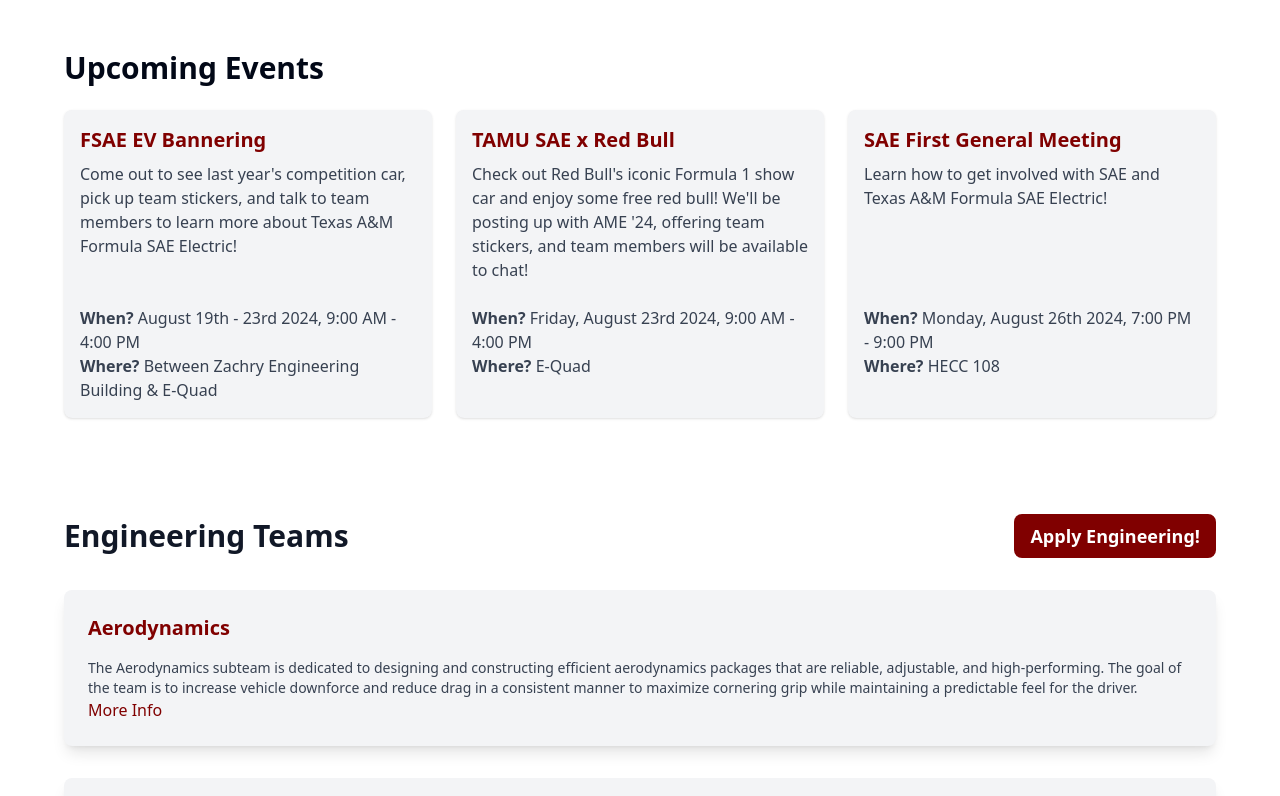
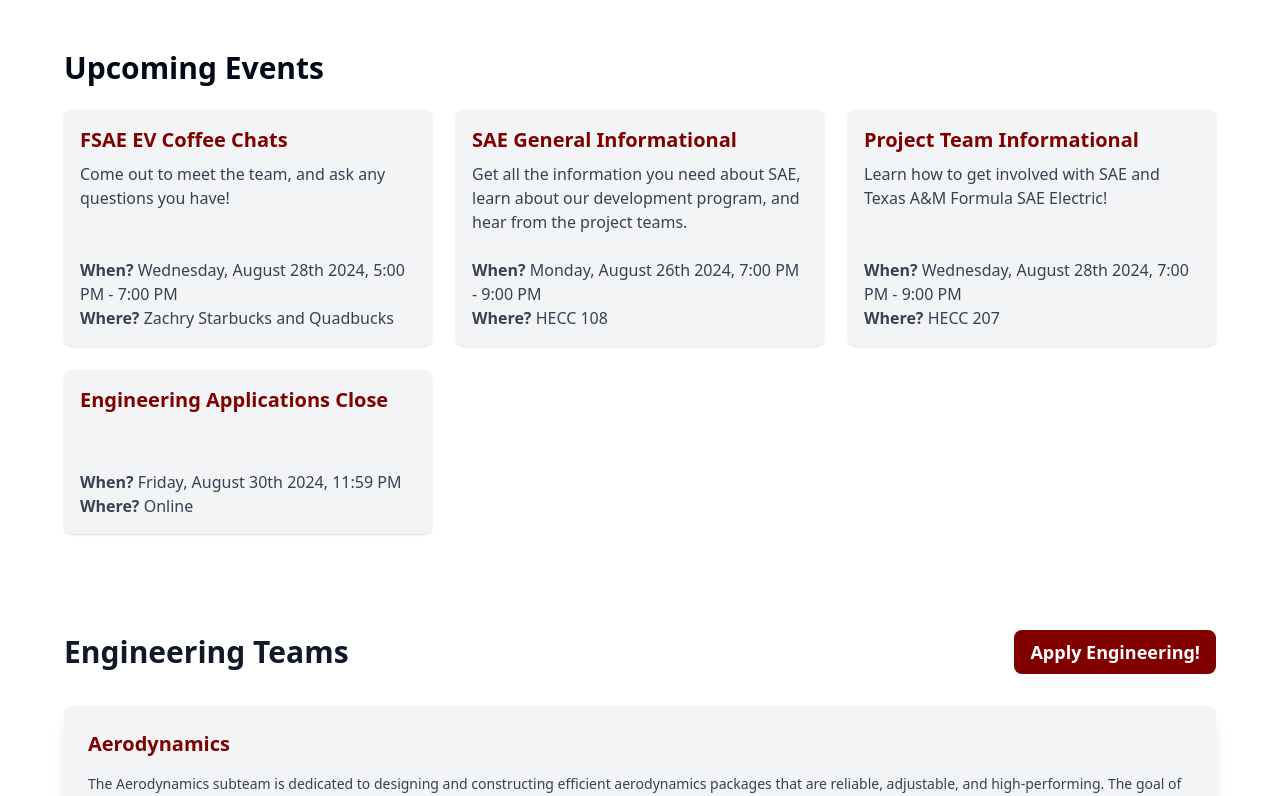
Before and after one commit to tamu-formula-cs/FSAE-EV-Site, a React (Vite) app: page /recruiting in a window 1280 px wide. Shown: the part 1220-2016 px from the top of the page. Built offline with nearby package versions, Linux system fonts and the light colour scheme.

Commit message:
Update recruiting.jsx

```diff
--- a/src/pages/recruiting/recruiting.jsx
+++ b/src/pages/recruiting/recruiting.jsx
@@ -26,7 +26,7 @@ export default function Recruiting() {
                                 href="https://docs.google.com/forms/d/e/1FAIpQLSekwsZ7K0MFScxrIgcgv7Iqhqn1iXJTEEKHOSf_kgs8_tdieg/viewform?usp=sf_link"
                                 target="_blank"
                                 rel="noopener noreferrer"
-                                className="bg-maroon text-white px-6 py-3 rounded-lg text-lg hover:bg-tamu-maroon transition-colors text-center"
+                                className="bg-maroon text-white px-6 py-3 rounded-lg text-lg hover:bg-tamu-maroon transition-colors"
                             >
                                 Apply Engineering! (Apprentice)
                             </a>
@@ -35,7 +35,7 @@ export default function Recruiting() {
                                     href="https://forms.office.com/pages/responsepage.aspx?id=44HzaNpGuUe6V28yK48NoSrqd-GpUQxLog_m04LE3ExUNUZUQVY4OVA2V0pVUDFCWE9aNU84NFpEUy4u"
                                     target="_blank"
                                     rel="noopener noreferrer"
-                                    className="bg-maroon text-white px-6 py-3 rounded-lg text-lg hover:bg-tamu-maroon transition-colors text-center"
+                                    className="bg-maroon text-white px-6 py-3 rounded-lg text-lg hover:bg-tamu-maroon transition-colors"
                                 >
                                     Apply Business!
                                 </a>
@@ -43,7 +43,7 @@ export default function Recruiting() {
                                     href="https://docs.google.com/forms/d/e/1FAIpQLSc5lz2CDG8bV8xVcwv9XsgCUsVMwg8ehZ37KLrOcfLQU92W7A/viewform"
                                     target="_blank"
                                     rel="noopener noreferrer"
-                                    className="bg-maroon text-white px-6 py-3 rounded-lg text-lg hover:bg-tamu-maroon transition-colors text-center"
+                                    className="bg-maroon text-white px-6 py-3 rounded-lg text-lg hover:bg-tamu-maroon transition-colors"
                                 >
                                     Apply Operations!
                                 </a>
@@ -61,20 +61,20 @@ export default function Recruiting() {
 
                 {/* Participation Section */}
                 <section className="space-y-8">
-                    <h2 className="text-3xl font-semibold text-gray-900 text-center md:text-left">How do I participate?</h2>
+                    <h2 className="text-3xl font-semibold text-gray-900">How do I participate?</h2>
 
                     <div className="grid md:grid-cols-2 gap-6">
                         <div className="bg-gray-100 p-6 rounded-lg shadow-lg">
                             <h3 className="text-xl font-bold text-maroon mb-4">Engineering Full-Team</h3>
                             <p className="text-gray-700 text-sm">
-                                The engineering team on Texas A&M Formula SAE Electric consists of around 35 full-time members who actively contribute to designing, building, and testing the car throughout the competition year. We accept undergraduate engineering students from Texas A&M through an application process that opens up in the spring semester for the following competition year. Incoming seniors enrolled in Mechanical Engineering and Electrical Engineering may be eligible to receive capstone credit as part of the project.
+                                The engineering team on Texas A&M Formula SAE Electric constists of around 35 full-time members who actively contribute to designing, building, and testing the car throughout the competition year. We accept undergraduate engineering students from Texas A&M through an application process that opens up in the spring semester for the following competition year. Incoming seniors enrolled in Mechanical Engineering, and Electrical Engineering may be eligible to receive capstone credit as part of the project.
                             </p>
                         </div>
                         <div className="bg-gray-100 p-6 rounded-lg shadow-lg relative">
-                            <h3 className="text-xl font-bold text-maroon mb-4">Engineering Apprentice</h3>
-                            <div className="md:absolute md:top-6 md:right-8 mt-4 md:mt-0 mb-4 md:mb-0">
+                            <div className="absolute top-6 right-8">
                                 <a href="#engineering" className="text-maroon text-sm font-semibold">View Subteams</a>
                             </div>
+                            <h3 className="text-xl font-bold text-maroon mb-4">Engineering Apprentice</h3>
                             <p className="text-gray-700 text-sm">
                                 Our apprentice program aims to provide freshmen through juniors the opportunity to get involved with the team. Apprentices are placed onto a subteam aligning with their interests and skills, where they work closely with full-team members on real engineering projects. This program is designed to help students build foundational skills and knowledge that will develop their engineering skillset and prepare them for full-team membership in the future. We accept undergraduate engineering students from Texas A&M through an application process that opens in the fall semester for the current competition year.
                             </p>
@@ -83,19 +83,19 @@ export default function Recruiting() {
 
                     <div className="grid md:grid-cols-2 gap-6">
                         <div className="bg-gray-100 p-6 rounded-lg shadow-lg relative">
-                            <h3 className="text-xl font-bold text-maroon mb-4">Business</h3>
-                            <div className="md:absolute md:top-6 md:right-8 mt-4 md:mt-0 mb-4 md:mb-0">
+                            <div className="absolute top-6 right-8">
                                 <a href="#business" className="text-maroon text-sm font-semibold">View Subteams</a>
                             </div>
+                            <h3 className="text-xl font-bold text-maroon mb-4">Business</h3>
                             <p className="text-gray-700 text-sm">
                                 The business team is responsible for managing various aspects that support the Formula SAE Electric program. This includes securing sponsorships to fund the team, handling marketing efforts to promote the team and attract support, managing financial planning and budgeting, and ensuring effective team organization and communication. The business team plays a vital role in providing the necessary resources and visibility to support the engineering efforts.
                             </p>
                         </div>
                         <div className="bg-gray-100 p-6 rounded-lg shadow-lg relative">
-                            <h3 className="text-xl font-bold text-maroon mb-4">Operations</h3>
-                            <div className="md:absolute md:top-6 md:right-8 mt-4 md:mt-0 mb-4 md:mb-0">
+                            <div className="absolute top-6 right-8">
                                 <a href="#operations" className="text-maroon text-sm font-semibold">View Subteams</a>
                             </div>
+                            <h3 className="text-xl font-bold text-maroon mb-4">Operations</h3>
                             <p className="text-gray-700 text-sm">
                                 The operations team ensures the smooth day-to-day functioning of the Formula SAE Electric program. This team manages logistics, including transportation and supply chain for parts and equipment. They are also responsible for maintaining the team’s facilities, ensuring that the workspace is well-organized and equipped. Additionally, the operations team handles computer science tasks, such as developing software tools and managing IT infrastructure to support team activities and data management.
                             </p>
@@ -103,43 +103,48 @@ export default function Recruiting() {
                     </div>
                 </section>
 
-
                 {/*Events*/}
                 <section className="mb-12">
                     <h2 className="text-3xl font-bold mb-6">Upcoming Events</h2>
                     <div className="grid md:grid-cols-3 gap-6">
                         <div className="bg-gray-100 p-4 rounded-lg shadow">
-                            <h3 className="text-xl font-bold text-maroon mb-2">FSAE EV Bannering</h3>
+                            <h3 className="text-xl font-bold text-maroon mb-2">FSAE EV Coffee Chats</h3>
                             <p className="text-gray-700">
-                                Come out to see last year's competition car, pick up team stickers, and talk to team members to learn more about Texas A&M Formula SAE Electric! <br /><br /><br />
-                                <b>When?</b> August 19th - 23rd 2024, 9:00 AM - 4:00 PM<br />
-                                <b>Where?</b> Between Zachry Engineering Building & E-Quad<br />
+                                Come out to meet the team, and ask any questions you have! <br /><br /><br />
+                                <b>When?</b> Wednesday, August 28th 2024, 5:00 PM - 7:00 PM<br />
+                                <b>Where?</b> Zachry Starbucks and Quadbucks<br />
                             </p>
                         </div>
                         <div className="bg-gray-100 p-4 rounded-lg shadow">
-                            <h3 className="text-xl font-bold text-maroon mb-2">TAMU SAE x Red Bull</h3>
+                            <h3 className="text-xl font-bold text-maroon mb-2">SAE General Informational</h3>
                             <p className="text-gray-700">
-                                Check out Red Bull's iconic Formula 1 show car and enjoy some free red bull! We'll be posting up with AME '24, offering team stickers, and team members will be available to chat!<br /><br />
-                                <b>When?</b> Friday, August 23rd 2024, 9:00 AM - 4:00 PM<br />
-                                <b>Where?</b> E-Quad<br />
+                                Get all the information you need about SAE, learn about our development program, and hear from the project teams. <br /><br />
+                                <b>When?</b> Monday, August 26th 2024, 7:00 PM - 9:00 PM<br />
+                                <b>Where?</b> HECC 108<br />
                             </p>
                         </div>
                         <div className="bg-gray-100 p-4 rounded-lg shadow">
-                            <h3 className="text-xl font-bold text-maroon mb-2">SAE First General Meeting</h3>
+                            <h3 className="text-xl font-bold text-maroon mb-2">Project Team Informational</h3>
                             <p className="text-gray-700">
-                                Learn how to get involved with SAE and Texas A&M Formula SAE Electric! <br /><br /> <br /><br /> <br />
-                                <b>When?</b> Monday, August 26th 2024, 7:00 PM - 9:00 PM<br />
-                                <b>Where?</b> HECC 108<br />
+                                Learn how to get involved with SAE and Texas A&M Formula SAE Electric! <br /><br /> <br />
+                                <b>When?</b> Wednesday, August 28th 2024, 7:00 PM - 9:00 PM<br />
+                                <b>Where?</b> HECC 207<br />
+                            </p>
+                        </div>
+                        <div className="bg-gray-100 p-4 rounded-lg shadow">
+                            <h3 className="text-xl font-bold text-maroon mb-2">Engineering Applications Close</h3>
+                            <p className="text-gray-700">
+                                <br /><br />
+                                <b>When?</b> Friday, August 30th 2024, 11:59 PM<br />
+                                <b>Where?</b> Online<br />
                             </p>
                         </div>
                     </div>
                 </section>
 
                 <section id="engineering" className="space-y-8">
-
-                    <h2 className="text-3xl font-semibold text-gray-900 flex flex-col md:flex-row justify-between items-start md:items-center space-y-2 md:space-y-0 md:space-x-4">
+                    <h2 className="text-3xl font-semibold text-gray-900 flex justify-between items-center">
                         Engineering Teams
-                        <div className="pb-2"></div>
                         <a
                             className="bg-maroon text-white px-4 py-2 rounded-lg text-lg hover:bg-tamu-maroon transition-colors"
                             href="https://docs.google.com/forms/d/e/1FAIpQLSfqrb4vc-XoosoE9pfsxD8bJV0U_gP9SCxY0DHdfq97Fp4jHw/viewform?pli=1">
@@ -229,10 +234,8 @@ export default function Recruiting() {
                 </section>
 
                 <section id="business" className="space-y-8">
-
-                    <h2 className="text-3xl font-semibold text-gray-900 flex flex-col md:flex-row justify-between items-start md:items-center space-y-2 md:space-y-0 md:space-x-4">
+                    <h2 className="text-3xl font-semibold text-gray-900 flex justify-between items-center">
                         Business Teams
-                        <div className="pb-2"></div>
                         <a
                             className="bg-maroon text-white px-4 py-2 rounded-lg text-lg hover:bg-tamu-maroon transition-colors"
                             href="https://forms.office.com/pages/responsepage.aspx?id=44HzaNpGuUe6V28yK48NoSrqd-GpUQxLog_m04LE3ExUNUZUQVY4OVA2V0pVUDFCWE9aNU84NFpEUy4u">
@@ -293,10 +296,8 @@ export default function Recruiting() {
                 </section>
 
                 <section id="operations" className="space-y-8">
-
-                    <h2 className="text-3xl font-semibold text-gray-900 flex flex-col md:flex-row justify-between items-start md:items-center space-y-2 md:space-y-0 md:space-x-4">
+                    <h2 className="text-3xl font-semibold text-gray-900 flex justify-between items-center">
                         Operations Teams
-                        <div className="pb-2"></div>
                         <a
                             className="bg-maroon text-white px-4 py-2 rounded-lg text-lg hover:bg-tamu-maroon transition-colors"
                             href="https://docs.google.com/forms/d/e/1FAIpQLSc5lz2CDG8bV8xVcwv9XsgCUsVMwg8ehZ37KLrOcfLQU92W7A/viewform">
```
